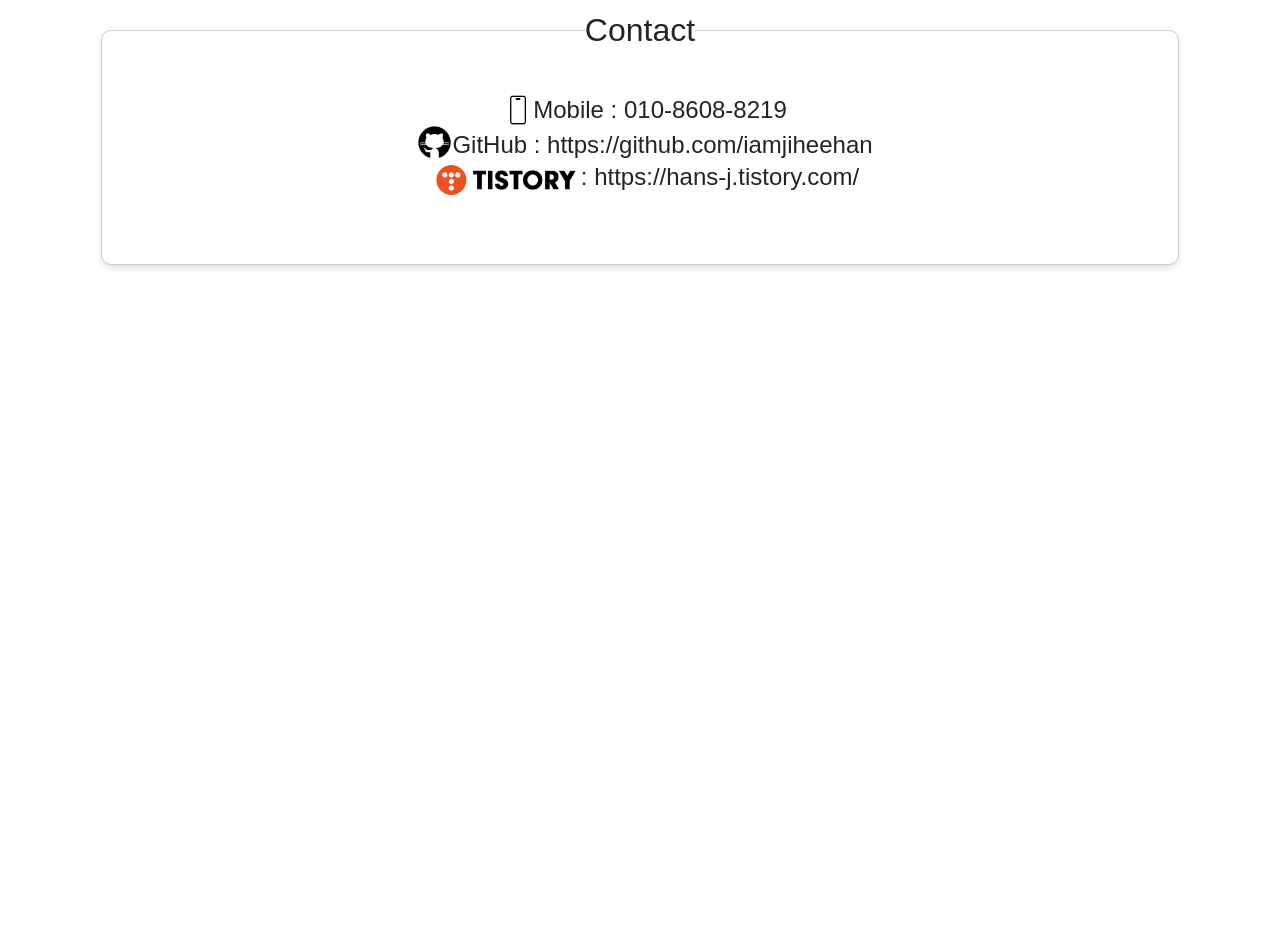
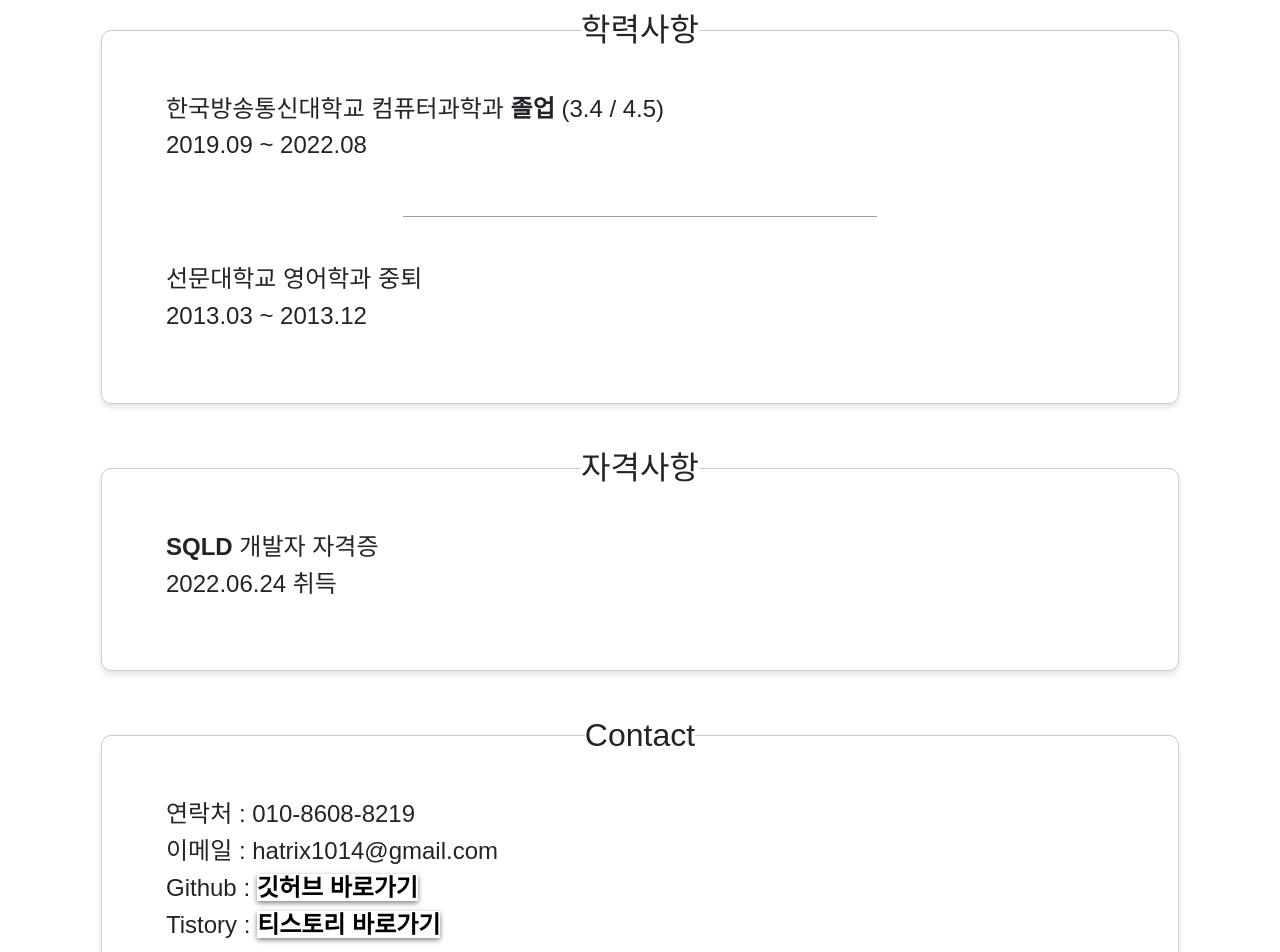
Before and after one commit to iamjiheehan/type-project, a React (Create React App) app: page / in a window 1280 px wide. Shown: the part 1800-2752 px from the top of the page. Before the commit the page ends 2129 px from the top, so only its background shows below. Built offline with nearby package versions, Linux system fonts and the light colour scheme; a web font is replaced by a local one.

Commit message:
[Create]레이아웃 완성

```diff
--- a/src/App.tsx
+++ b/src/App.tsx
@@ -16,8 +16,8 @@ function App() {
           <hr />
           <Project />
           <Contact />
+        <h2 style={{textAlign:'center'}}>감사합니다</h2>
         </Container>
-
     </div>
   );
 }
--- a/src/components/contact.tsx
+++ b/src/components/contact.tsx
@@ -16,32 +16,59 @@ const StyledLink = styled.a`
 
 export default function Project() {
     return (
-        <div>
+        <>
+            <div style={headerStyle}>
+                <h2 style={absoluteCenter}>학력사항</h2>
+                <div style={contentBox}>
+                    <div style={columnStyle}>
+                        <h4>
+                            한국방송통신대학교 컴퓨터과학과 <strong>졸업</strong> (3.4 / 4.5)
+                        </h4>
+                        <h4>
+                            2019.09 ~ 2022.08
+                        </h4>
+                        <hr style={{ width: '50%', margin:'3rem auto'}} />
+                        <h4>
+                            선문대학교 영어학과 중퇴
+                        </h4>
+                        <h4>
+                            2013.03 ~ 2013.12
+                        </h4>
+                    </div>
+                </div>
+            </div>
+            <div style={headerStyle}>
+                <h2 style={absoluteCenter}>자격사항</h2>
+                <div style={contentBox}>
+                    <div style={columnStyle}>
+                        <h4>
+                            <strong>SQLD</strong> 개발자 자격증
+                        </h4>
+                        <h4>
+                            2022.06.24 취득
+                        </h4>
+                    </div>
+                </div>
+            </div>
             <div style={headerStyle}>
                 <h2 style={absoluteCenter}>Contact</h2>
                 <div style={contentBox}>
-                    <>
-                        <div style={columnStyle}>
-                            <div style={introStyle}>
-                                <img style={iconStyle} src={phone} alt="phone" />
-                                <h4 style={{margin:'0'}}> Mobile : 010-8608-8219</h4>
-                            </div>
-                            <div style={introStyle}>
-                                <img style={{ ...iconStyle, width: '35px' }} src={git} alt="git" />
-                                <h4 style={{margin:'0'}}> GitHub : https://github.com/iamjiheehan </h4>
-                            </div>
-                            <div style={introStyle}>
-                                <img style={{ ...iconStyle, width: '150px' }} src={tstory} alt="tstory" />
-                                <h4>  : https://hans-j.tistory.com/ </h4>
-                            </div>
-
-                        </div>
-                    </>
+                    <div style={columnStyle}>
+                        <h4>
+                            연락처 :  010-8608-8219
+                        </h4>
+                        <h4>
+                            이메일 : hatrix1014@gmail.com
+                        </h4>
+                        <h4>
+                            Github : <StyledLink href="https://github.com/iamjiheehan" target="_blank">깃허브 바로가기</StyledLink>
+                        </h4>
+                        <h4>
+                            Tistory : <StyledLink href="https://hans-j.tistory.com/" target="_blank">티스토리 바로가기</StyledLink>
+                        </h4>
+                    </div>
                 </div>
             </div>
-        </div>
-
-
-
+        </>
     );
 }
--- a/src/components/styles.ts
+++ b/src/components/styles.ts
@@ -23,7 +23,7 @@ export const columnStyle : React.CSSProperties = {
     display: 'flex',
     flexDirection: 'column',
     justifyContent: 'center',
-    alignItems: 'center',
+    alignItems: 'flex-start',
     flexWrap: 'wrap',
     margin: '1rem',
 
```
